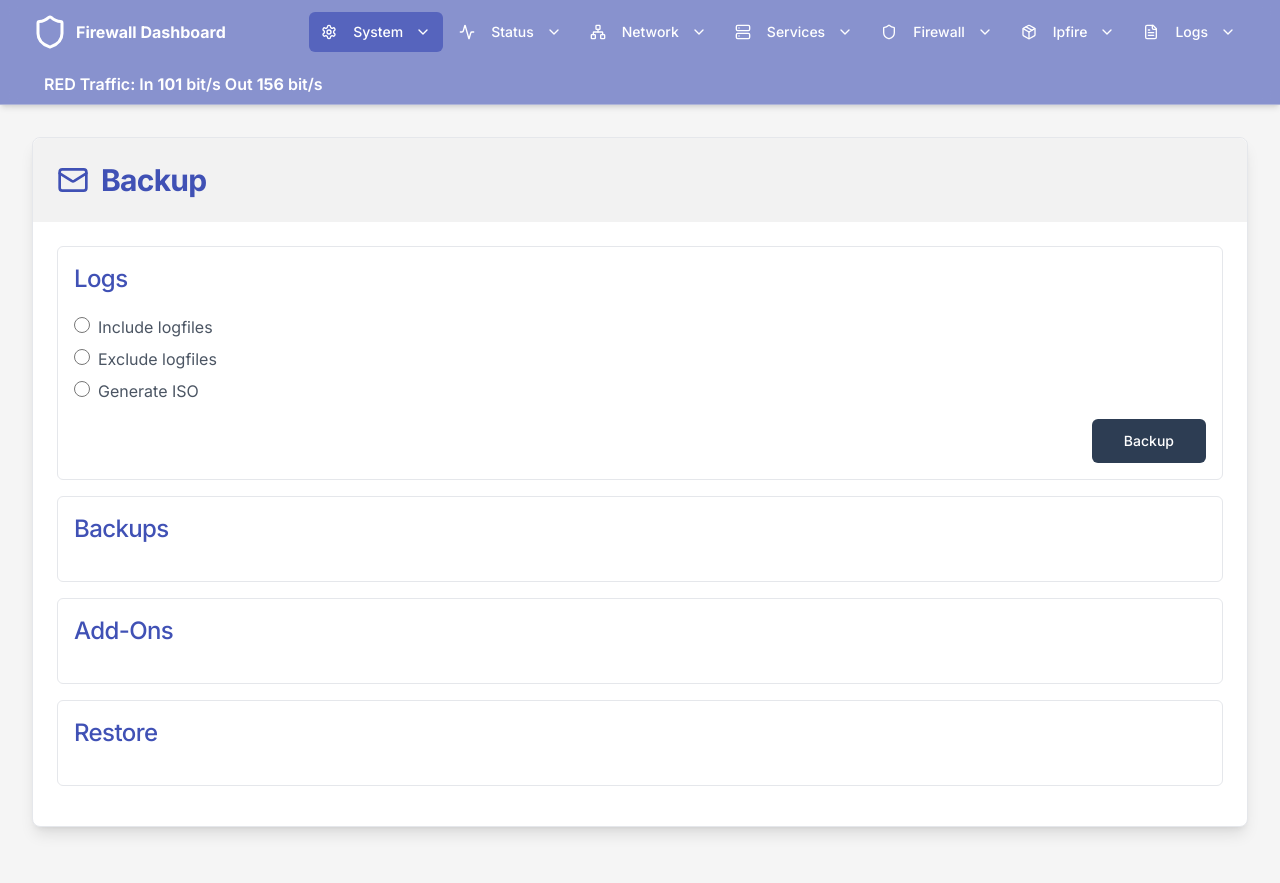
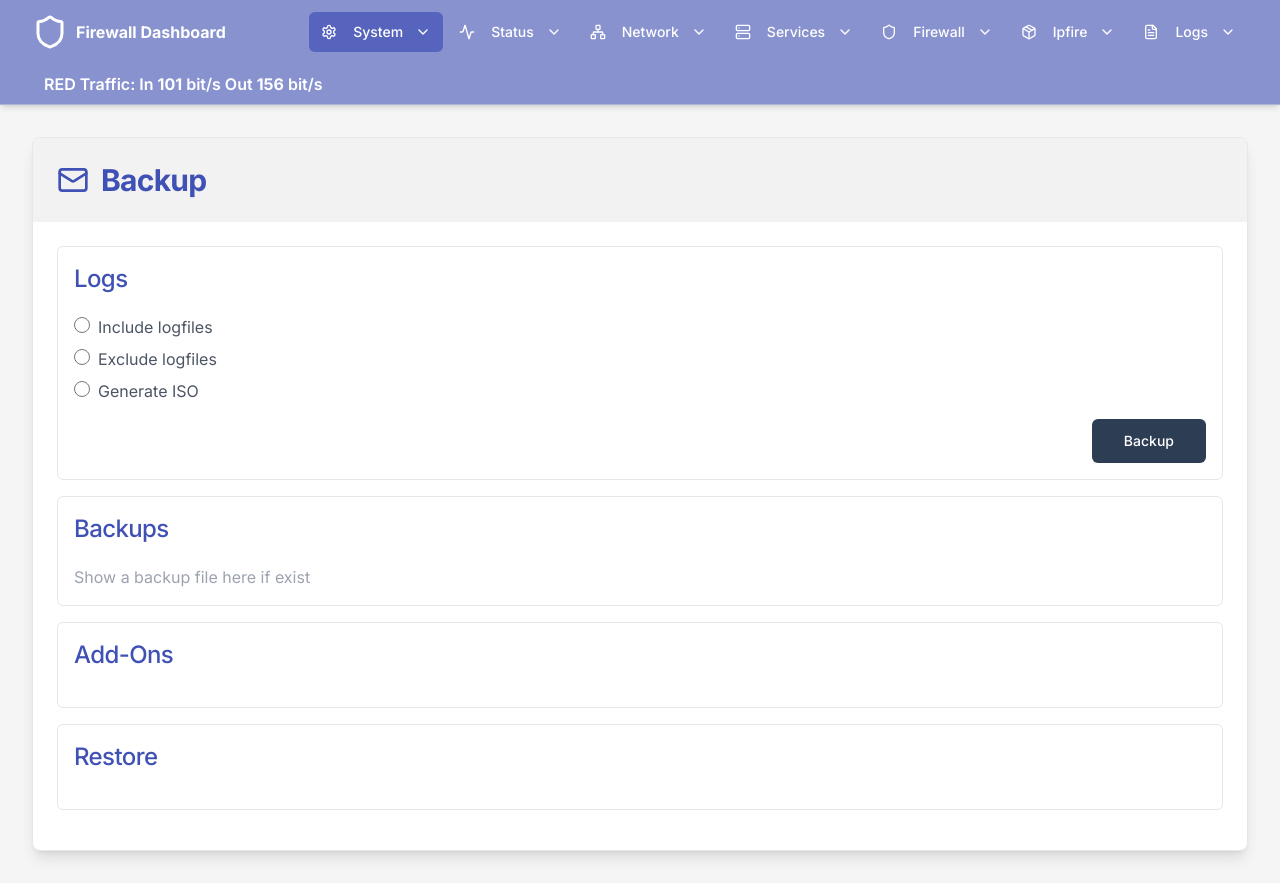
Before and after one commit to nick22915/firewall-frontend, a Next.js app: page /system/backup in a window 1280 px wide. Before the commit the page ends 859 px from the top, so only its background shows below. Built offline with nearby package versions, Linux system fonts and the light colour scheme.

Commit message:
backup label

```diff
--- a/src/app/system/backup/page.tsx
+++ b/src/app/system/backup/page.tsx
@@ -57,6 +57,7 @@ export default function Backup() {
             <CardTitle className="text-2xl font-medium text-primary pb-5">
               Backups
             </CardTitle>
+            <label className="text-gray-400">Show a backup file here if exist </label>
           </div>
           <div className="border rounded-md p-4 mb-4">
             <CardTitle className="text-2xl font-medium text-primary pb-5">
```
